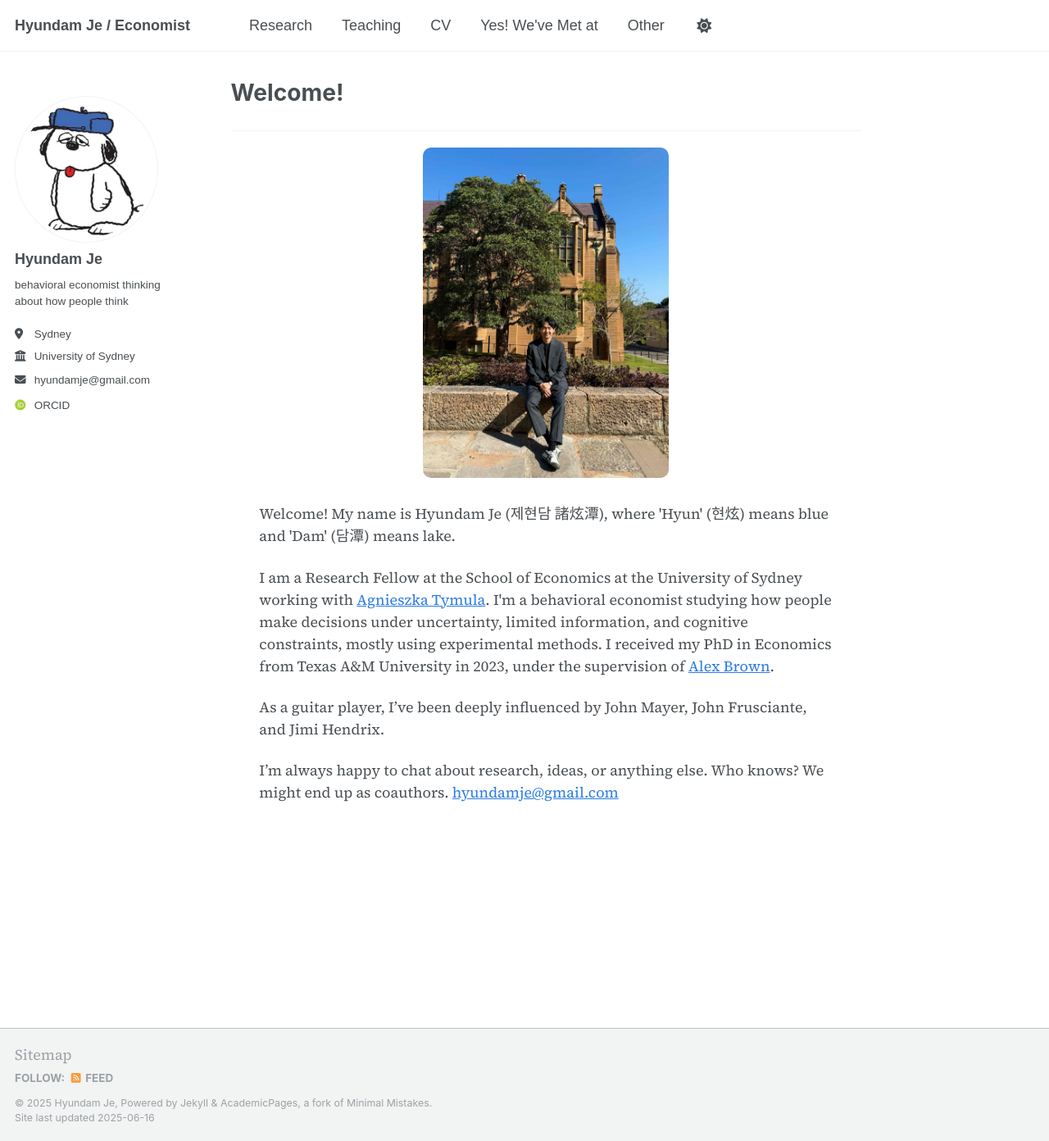
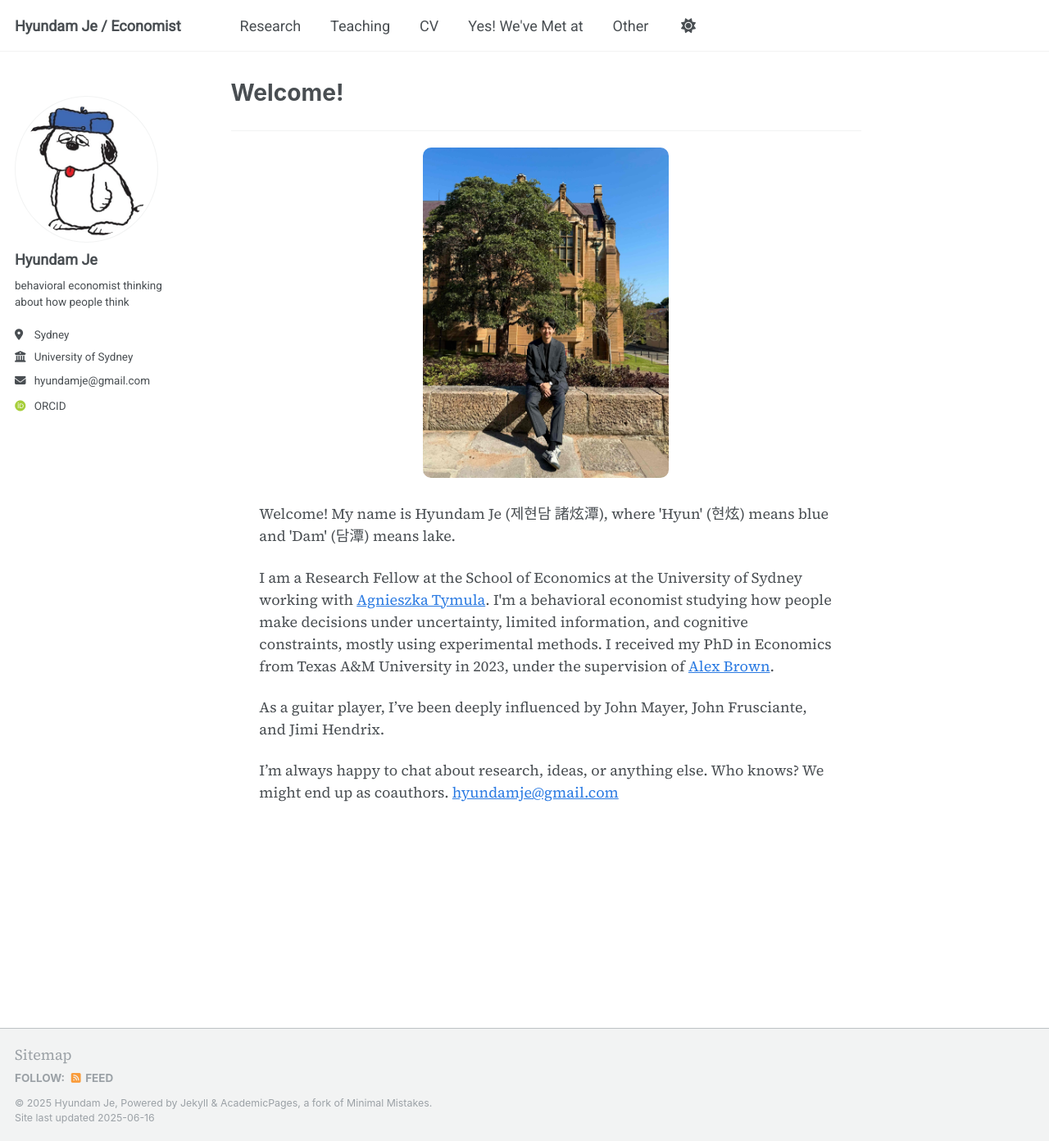
Before and after one commit to hyundamje/hyundamje.github.io, a Jekyll site: the page built from _pages/about.md, in a window 1280 px wide and 1392 px high. Shown: the whole window at 82% size. Built offline with Jekyll 4.4.1, drawn with Linux system fonts in a browser that asks for light colours; some web fonts are replaced.

Commit message:
Update custom.css

```diff
--- a/assets/css/custom.css
+++ b/assets/css/custom.css
@@ -2,7 +2,7 @@
 .site-title a,
 .masthead__menu,
 .masthead__menu a {
-  font-family: 'Satoshi', sans-serif !important;
+  font-family: 'Roboto', sans-serif !important;
 }
 
 .author__name,
@@ -10,5 +10,5 @@
 .author__urls,
 .author__urls li,
 .author__urls a {
-  font-family: 'Satoshi', sans-serif !important;
+  font-family: 'Roboto', sans-serif !important;
 }
```
